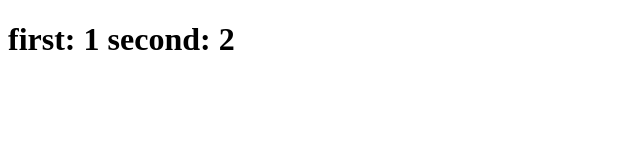
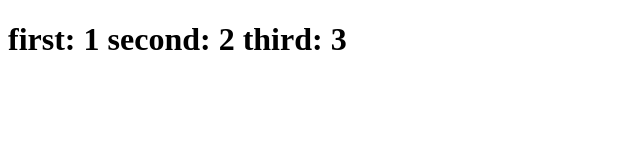
Before and after one commit to min3eo/repo, a plain HTML site: page index.html in a window 1280 px wide. Shown: the whole page, without its empty margins (0-640 px from the left). Drawn offline with Linux system fonts and the light colour scheme.

Commit message:
Third commit

```diff
--- a/index.html
+++ b/index.html
@@ -9,6 +9,7 @@
     <h1>
         first: 1
         second: 2
+        third: 3
     </h1>
 </body>
 </html>
```
